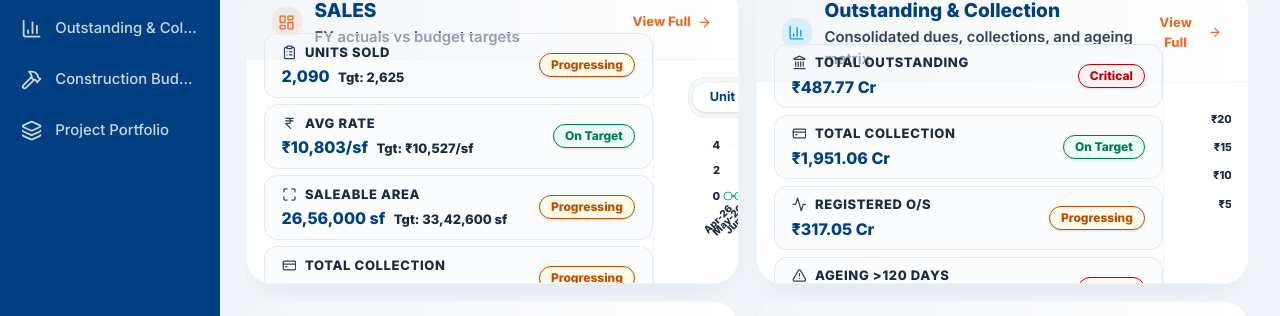
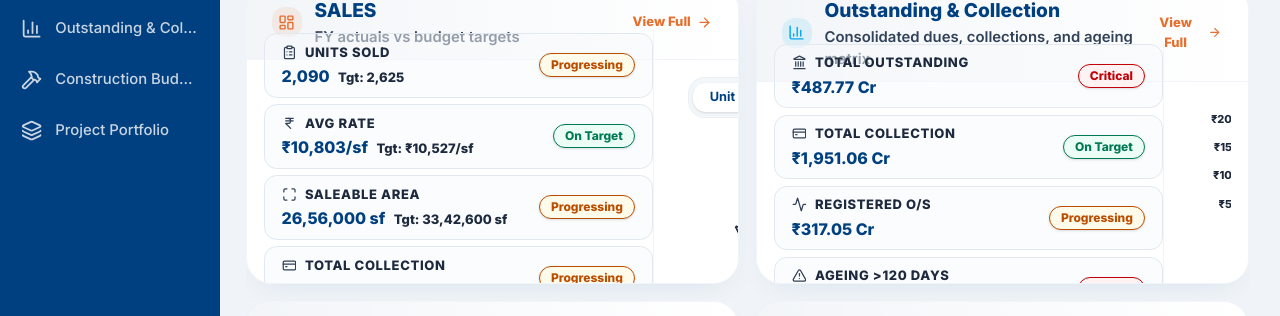
Before and after one commit to Sumit572001/BM_Dashboard, a React (Vite) app: page /#/ in a window 1280 px wide. Both pictures are taken after a click on the button "Explore Sample Dashboard". Shown: the part 182-498 px from the top of the page. Built offline with nearby package versions, Linux system fonts and the light colour scheme.

Commit message:
fix SalesLineChart margins and show both Unit and Collection lines when Collection active

```diff
--- a/src/pages/Overview.jsx
+++ b/src/pages/Overview.jsx
@@ -112,8 +112,8 @@ const MountedResponsiveContainer = ({ children, ...props }) => {
 const SalesLineChart = ({ data }) => {
   const [activeTab, setActiveTab] = React.useState('Unit'); // 'Unit' or 'Collection'
 
-  const hideUnits = activeTab !== 'Unit';
-  const hideCollection = activeTab !== 'Collection';
+  const hideUnits = false;
+  const hideCollection = activeTab === 'Unit';
 
   return (
     <div className="w-full h-full flex flex-col relative">
@@ -147,7 +147,7 @@ const SalesLineChart = ({ data }) => {
         <MountedResponsiveContainer width="100%" height="100%">
           <LineChart
             data={data}
-            margin={hideCollection ? { top: 15, right: 10, left: -20, bottom: 25 } : { top: 15, right: -15, left: -20, bottom: 25 }}
+            margin={hideCollection ? { top: 15, right: 15, left: 10, bottom: 25 } : { top: 15, right: 45, left: 10, bottom: 25 }}
           >
             <CartesianGrid strokeDasharray="3 3" vertical={false} stroke="#f1f5f9" />
             <XAxis
```
